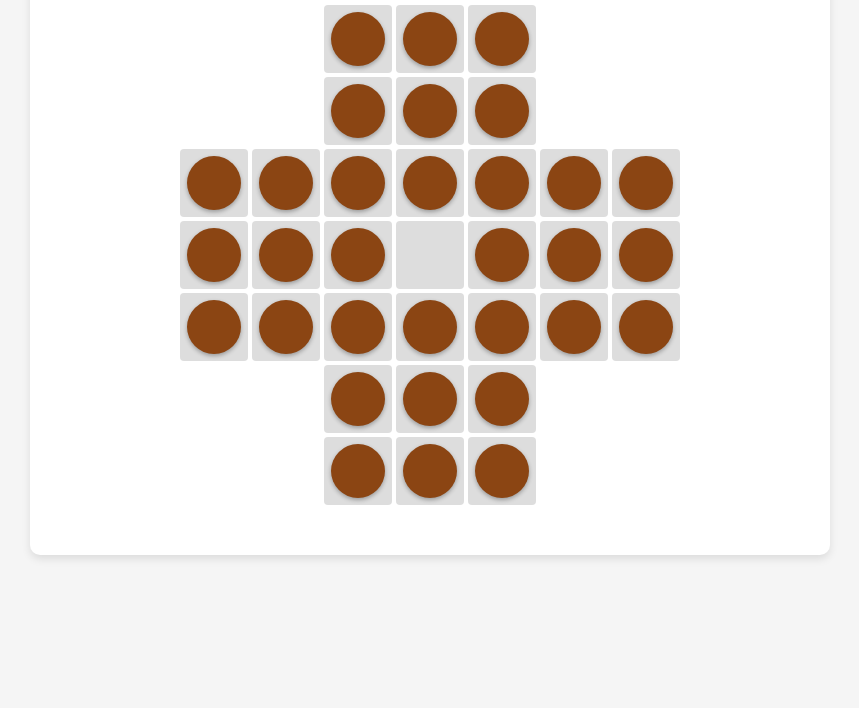
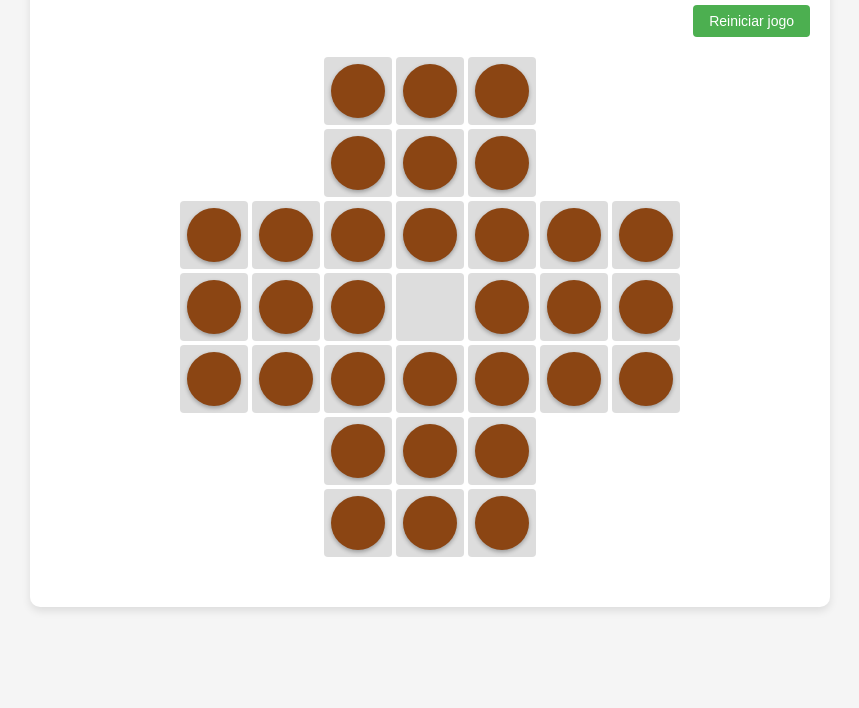
Before and after one commit to marceloalfonso/resta-um, a plain HTML site: page index.html in a window 1280 px wide. Shown: the part 92-800 px from the top of the page, without its empty margins (210-1069 px from the left). Drawn offline with Linux system fonts and the light colour scheme.

Commit message:
feat: add restart button

```diff
--- a/index.html
+++ b/index.html
@@ -9,6 +9,9 @@
   <body>
     <div class="container">
       <h1>Resta um</h1>
+      <div class="game-info">
+        <button id="restart-button">Reiniciar jogo</button>
+      </div>
       <div id="board" class="board"></div>
     </div>
     <script src="script.js"></script>
--- a/script.js
+++ b/script.js
@@ -18,6 +18,19 @@ document.addEventListener('DOMContentLoaded', () => {
   // 2: célula válida sem peça (posição central começa vazia)
 
   const boardElement = document.getElementById('board');
+  const restartButton = document.getElementById('restart-button');
+
+  initGame();
+
+  restartButton.addEventListener('click', initGame);
+
+  function initGame() {
+    boardElement.innerHTML = '';
+    gameState.board = [];
+    gameState.selectedCell = null;
+
+    createBoard();
+  }
 
   function createBoard() {
     boardElement.innerHTML = '';
@@ -169,6 +182,4 @@ document.addEventListener('DOMContentLoaded', () => {
       `.cell[data-row="${row}"][data-col="${col}"]`
     );
   }
-
-  createBoard();
 });
--- a/styles.css
+++ b/styles.css
@@ -25,6 +25,27 @@ h1 {
   text-align: center;
   margin-bottom: 20px;
   color: #333;
+}
+
+.game-info {
+  display: flex;
+  justify-content: flex-end;
+  margin-bottom: 20px;
+}
+
+#restart-button {
+  padding: 8px 16px;
+  background-color: #4caf50;
+  color: white;
+  border: none;
+  border-radius: 4px;
+  cursor: pointer;
+  font-size: 14px;
+  transition: background-color 0.3s;
+}
+
+#restart-button:hover {
+  background-color: #45a049;
 }
 
 .board {
```
